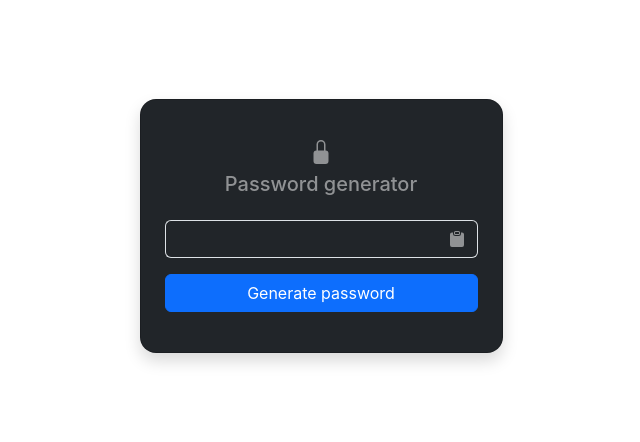
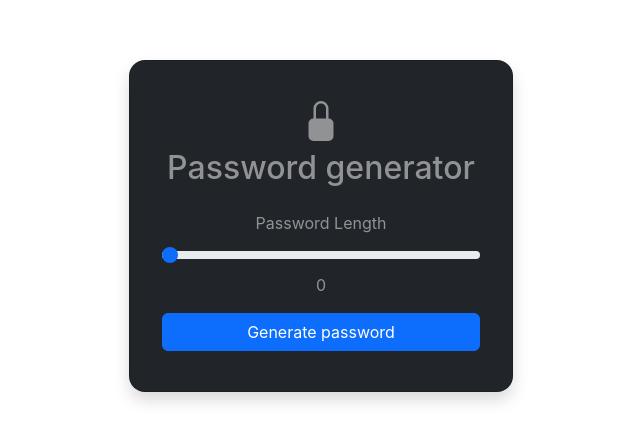
Before and after one commit to Patrykbarc/react-password-generator, a React (Vite) app: page / in a window 1280 px wide. Shown: the part 174-616 px from the top of the page, without its empty margins (319-959 px from the left). Built offline with nearby package versions, Linux system fonts and the light colour scheme.

Commit message:
Range input handle

```diff
--- a/src/App.jsx
+++ b/src/App.jsx
@@ -11,7 +11,9 @@ function App() {
 	const [count, setCount] = useState(0)
 
 	return (
-		<Card className='bg-dark px-2 py-4 rounded-4 shadow'>
+		<Card
+			className='bg-dark px-3 py-4 rounded-4 shadow text-white-50'
+			style={{ width: '24rem' }}>
 			<Card.Body>
 				<Header />
 				<InputGroup2 />
--- a/src/components/Header.jsx
+++ b/src/components/Header.jsx
@@ -4,8 +4,8 @@ import { LockFill } from 'react-bootstrap-icons'
 export function Header() {
 	return (
 		<div className='mb-4'>
-			<LockFill className='text-white-50 fs-4 mb-2' />
-			<Card.Title className='text-white-50'>Password generator</Card.Title>
+			<LockFill className='text-white-50 fs-1 mb-2' />
+			<Card.Title className='title fs-2'>Password generator</Card.Title>
 		</div>
 	)
 }
--- a/src/components/Input.jsx
+++ b/src/components/Input.jsx
@@ -1,17 +1,30 @@
+import { useState } from 'react'
 import Form from 'react-bootstrap/Form'
-import InputGroup from 'react-bootstrap/InputGroup'
-import { ClipboardFill } from 'react-bootstrap-icons'
+// import InputGroup from 'react-bootstrap/InputGroup'
+// import { ClipboardFill } from 'react-bootstrap-icons'
 
 export function InputGroup2() {
+	const [passwordLength, setPasswordLength] = useState(0)
+
+	function handleSetPasswordLength() {
+		setPasswordLength(event.target.value)
+	}
+
 	return (
-		<InputGroup className='mb-3'>
-			<Form.Control
-				className='bg-transparent text-white-50 border-end-0'
-				disabled
-			/>
-			<InputGroup.Text className='bg-transparent text-white-50 border-start-0 cursor-pointer'>
-				<ClipboardFill className='copy-text-btn' />
-			</InputGroup.Text>
-		</InputGroup>
+		// <InputGroup className='mb-3'>
+		<Form className='w-100'>
+			<Form.Group className='mb-3'>
+				<Form.Label>Password Length</Form.Label>
+				<Form.Range
+					typeof='number'
+					min={1}
+					max={50}
+					value={passwordLength}
+					onChange={handleSetPasswordLength}
+				/>
+				<p>{passwordLength}</p>
+			</Form.Group>
+		</Form>
+		// </InputGroup>
 	)
 }
```
